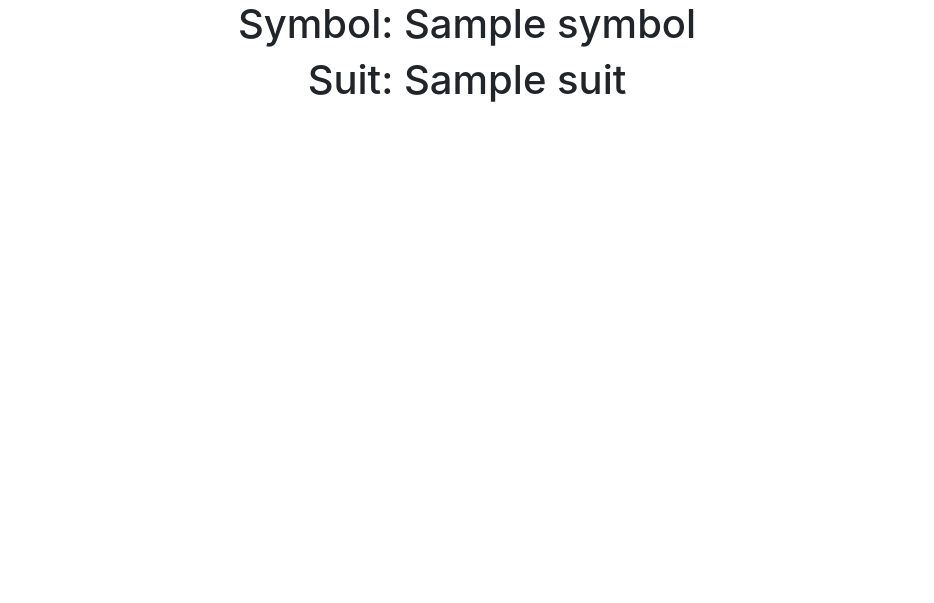
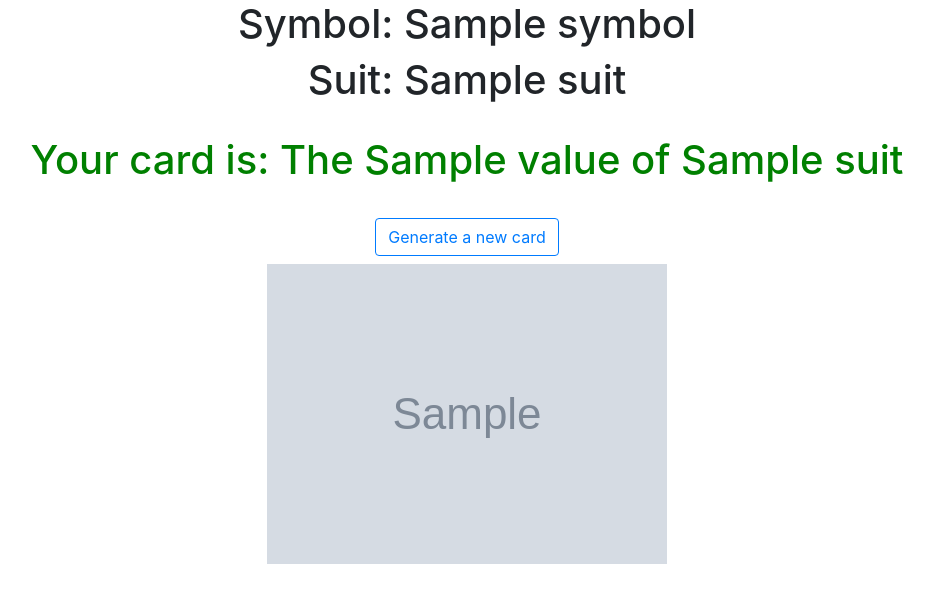
Before and after one commit to myounis789/QA-DevOps-Practical-Project, a Flask app: template Service1/templates/index.html in a window 1280 px wide. Shown: the top 603 px of the page, without its empty margins (173-1107 px from the left). Run offline with Flask 2, Linux system fonts and the light colour scheme; the template is opened without the code that fills it: most values are stand-ins (such as "Sample title", 1, 10 or a date in 2020); grey boxes marked "Sample" are stand-in pictures; some libraries are stand-ins or nearby versions.

Commit message:
CG-14 #IN-PROGRESS Card image and value successfully published on index.html template. Service1 complete

```diff
--- a/Service1/templates/index.html
+++ b/Service1/templates/index.html
@@ -14,6 +14,14 @@
     <center>
         <h1>Symbol: {{ symbol }} </h1>
         <h1>Suit: {{ suit }}</h1>
+        <br>
+        <h1 style=color:green>Your card is: The {{value}} of {{suit}}</h1>
+        <br>
+        <h2>
+            <a class="btn btn-outline-primary btn-md" type=button href="{{ url_for('server') }}"> Generate a new
+                card</a>
+        </h2>
+        <h1><img src="{{image}}"></h1>
     </center>
 </body>
 
```
